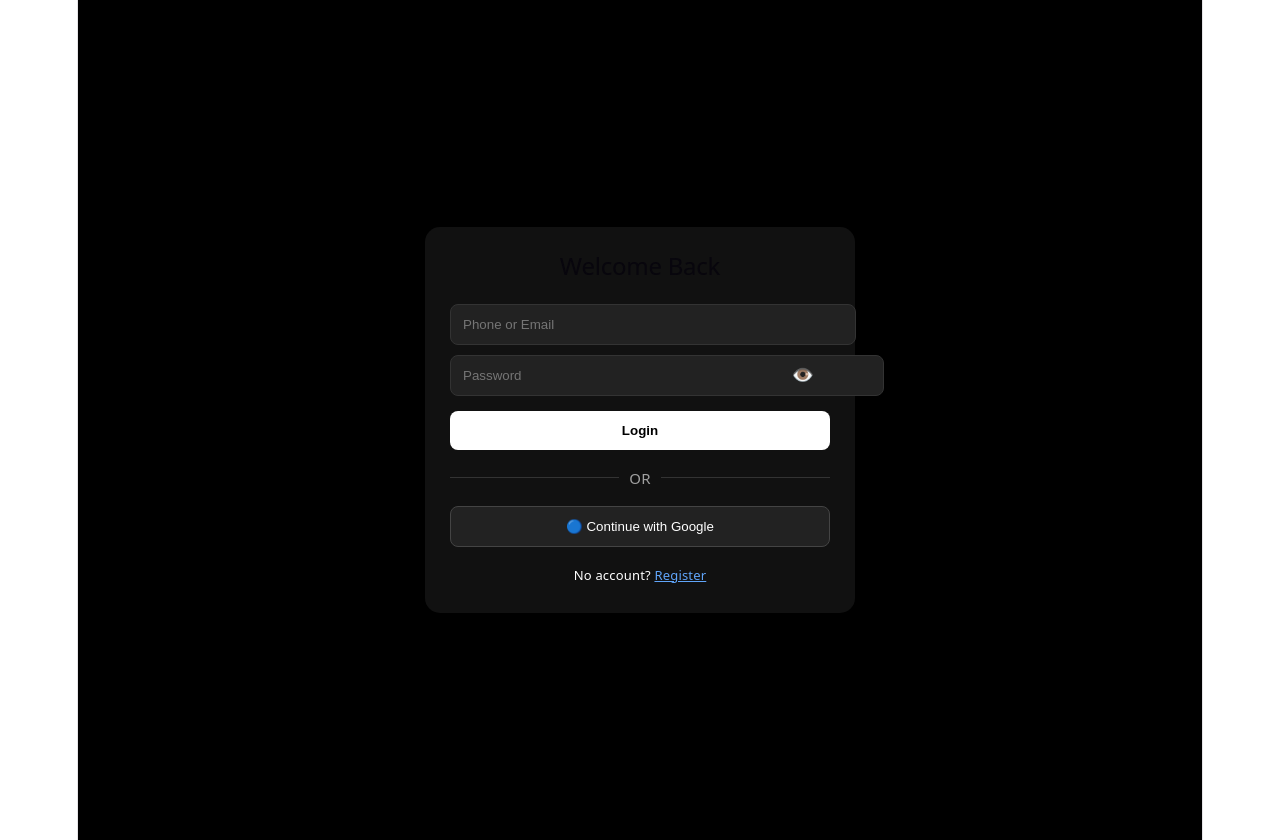
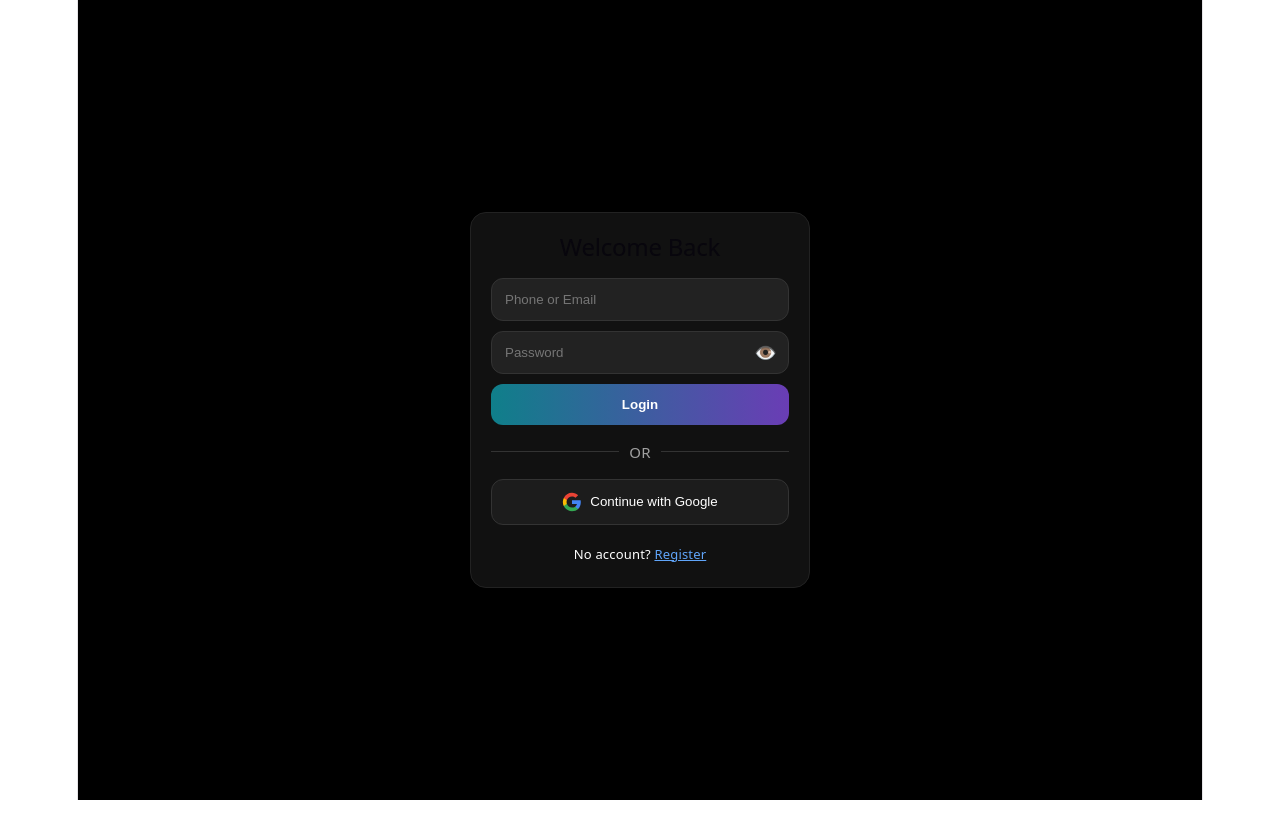
Before and after one commit to spymethod254/GWIJI-HOSTING.APP, a React (Vite) app: page /login in a window 1280 px wide. After the commit the page ends 800 px from the top, so only its background shows below. Built offline with nearby package versions, Linux system fonts and the light colour scheme.

Commit message:
Update Login.jsx

```diff
--- a/src/pages/Login.jsx
+++ b/src/pages/Login.jsx
@@ -2,42 +2,26 @@ import { useState } from 'react'
 import { supabase } from '../lib/supabase'
 import { Link, useNavigate } from 'react-router-dom'
 import { useAuth } from '../context/AuthContext'
+const GoogleLogo = () => <svg width="20" height="20" viewBox="0 0 24 24"><path fill="#4285F4" d="M22.56 12.25c0-.78-.07-1.53-.2-2.25H12v4.26h5.92c-.26 1.37-1.04 2.53-2.21 3.31v2.77h3.57c2.08-1.92 3.28-4.74 3.28-8.09z"/><path fill="#34A853" d="M12 23c2.97 0 5.46-.98 7.28-2.66l-3.57-2.77c-.98.66-2.23 1.06-3.71 1.06-2.86 0-5.29-1.93-6.16-4.53H2.18v2.84C3.99 20.53 7.7 23 12 23z"/><path fill="#FBBC05" d="M5.84 14.09c-.22-.66-.35-1.36-.35-2.09s.13-1.43.35-2.09V7.07H2.18C1.43 8.55 1 10.22 1 12s.43 3.45 1.18 4.93l3.66-2.84z"/><path fill="#EA4335" d="M12 5.38c1.62 0 3.06.56 4.21 1.64l3.15-3.15C17.45 2.09 14.97 1 12 1 7.7 1 3.99 3.47 2.18 7.07l3.66 2.84c.87-2.6 3.3-4.53 6.16-4.53z"/></svg>
 
 export default function Login(){
-  const [phone, setPhone] = useState('')
-  const [pass, setPass] = useState('')
-  const [show, setShow] = useState(false)
-  const {setUser} = useAuth()
-  const nav = useNavigate()
-
-  const login = async ()=>{
-    const {data} = await supabase.from('profiles').select('*').or(`phone.eq.${phone},email.eq.${phone}`).single()
-    if(!data || data.password!==pass) return alert('Wrong phone/email or password')
-    setUser(data); nav('/')
-  }
-
-  const googleLogin = async ()=>{
-    const {error} = await supabase.auth.signInWithOAuth({ provider: 'google', options:{ redirectTo: window.location.origin } })
-    if(error) alert(error.message)
-  }
-
-  return <div style={{minHeight:'100vh', background:'#000', color:'white', display:'flex', alignItems:'center', justifyContent:'center', padding:20}}>
-    <div style={{background:'#111', padding:25, borderRadius:15, width:'100%', maxWidth:380}}>
-      <h2 style={{textAlign:'center'}}>Welcome Back</h2>
-      <input placeholder="Phone or Email" value={phone} onChange={e=>setPhone(e.target.value)} style={{width:'100%', padding:12, marginTop:15, background:'#222', color:'white', border:'1px solid #333', borderRadius:8}}/>
-
-      <div style={{position:'relative', marginTop:10}}>
-        <input type={show ? 'text' : 'password'} placeholder="Password" value={pass} onChange={e=>setPass(e.target.value)} style={{width:'100%', padding:'12px 40px 12px 12px', background:'#222', color:'white', border:'1px solid #333', borderRadius:8}}/>
-        <button type="button" onClick={()=>setShow(!show)} style={{position:'absolute', right:10, top:'50%', transform:'translateY(-50%)', background:'none', border:'none', fontSize:18}}>{show ? '🙈' : '👁️'}</button>
+  const [phone,setPhone]=useState(''); const [pass,setPass]=useState(''); const [show,setShow]=useState(false)
+  const {setUser}=useAuth(); const nav=useNavigate()
+  const login=async()=>{ const {data}=await supabase.from('profiles').select('*').or(`phone.eq.${phone},email.eq.${phone}`).single(); if(!data||data.password!==pass) return alert('Wrong phone/email or password'); setUser(data); nav('/') }
+  const googleLogin=async()=>{ const {error}=await supabase.auth.signInWithOAuth({provider:'google', options:{redirectTo:window.location.origin}}); if(error) alert(error.message) }
+  const inputStyle={width:'100%', padding:13, background:'#222', color:'white', border:'1px solid #333', borderRadius:12, boxSizing:'border-box', outline:'none'}
+  const cyanBtn={width:'100%', padding:13, background:'linear-gradient(90deg, #0f7f8a 0%, #6a3db5 100%)', color:'white', border:'none', borderRadius:12, fontWeight:'bold', boxSizing:'border-box'}
+  return <div style={{minHeight:'100vh', background:'#000', color:'white', display:'flex', alignItems:'center', justifyContent:'center', padding:16, boxSizing:'border-box'}}>
+    <div style={{background:'#111', padding:20, borderRadius:16, width:'100%', maxWidth:340, boxSizing:'border-box', overflow:'hidden', border:'1px solid #222'}}>
+      <h2 style={{textAlign:'center', margin:'0 0 16px'}}>Welcome Back</h2>
+      <div style={{display:'flex', flexDirection:'column', gap:10}}>
+        <input placeholder="Phone or Email" value={phone} onChange={e=>setPhone(e.target.value)} style={inputStyle}/>
+        <div style={{position:'relative', width:'100%'}}><input type={show?'text':'password'} placeholder="Password" value={pass} onChange={e=>setPass(e.target.value)} style={{...inputStyle, paddingRight:42}}/><span onClick={()=>setShow(!show)} style={{position:'absolute', right:12, top:'50%', transform:'translateY(-50%)', cursor:'pointer'}}>{show?'🙈':'👁️'}</span></div>
+        <button onClick={login} style={cyanBtn}>Login</button>
+        <div style={{display:'flex', alignItems:'center', gap:10, margin:'4px 0'}}><div style={{flex:1, height:1, background:'#333'}}/><small style={{opacity:0.6}}>OR</small><div style={{flex:1, height:1, background:'#333'}}/></div>
+        <button onClick={googleLogin} style={{width:'100%', padding:12, background:'#1c1c1c', color:'white', border:'1px solid #333', borderRadius:12, display:'flex', alignItems:'center', justifyContent:'center', gap:8, boxSizing:'border-box'}}><GoogleLogo/> Continue with Google</button>
+        <p style={{fontSize:13, textAlign:'center', margin:'6px 0 0'}}>No account? <Link to="/register" style={{color:'#60a5fa'}}>Register</Link></p>
       </div>
-
-      <button onClick={login} style={{width:'100%', padding:12, marginTop:15, background:'white', color:'black', border:'none', borderRadius:8, fontWeight:'bold'}}>Login</button>
-
-      <div style={{display:'flex', alignItems:'center', gap:10, margin:'15px 0'}}><div style={{flex:1, height:1, background:'#333'}}/><small style={{opacity:0.6}}>OR</small><div style={{flex:1, height:1, background:'#333'}}/></div>
-
-      <button onClick={googleLogin} style={{width:'100%', padding:12, background:'#222', color:'white', border:'1px solid #444', borderRadius:8, display:'flex', alignItems:'center', justifyContent:'center', gap:8}}>🔵 Continue with Google</button>
-
-      <p style={{marginTop:15, fontSize:13, textAlign:'center'}}>No account? <Link to="/register" style={{color:'#60a5fa'}}>Register</Link></p>
     </div>
   </div>
 }
```
